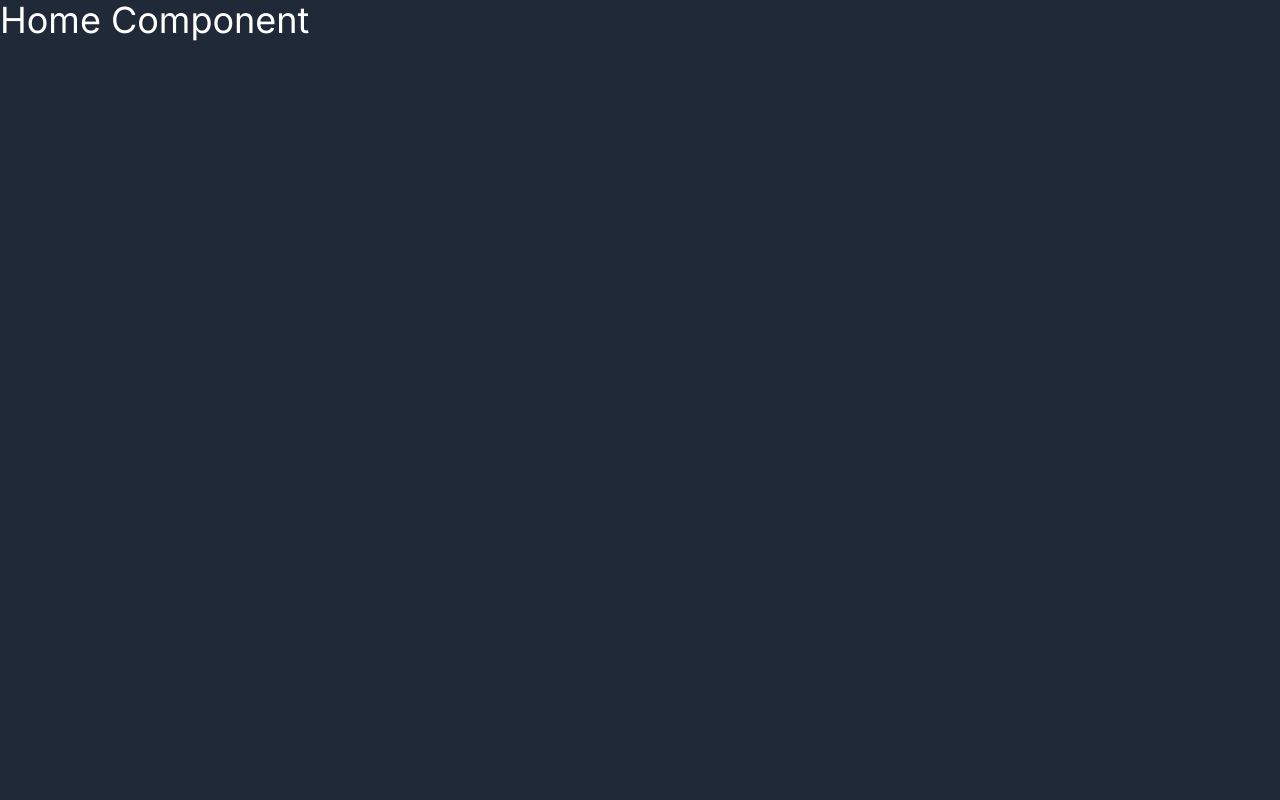
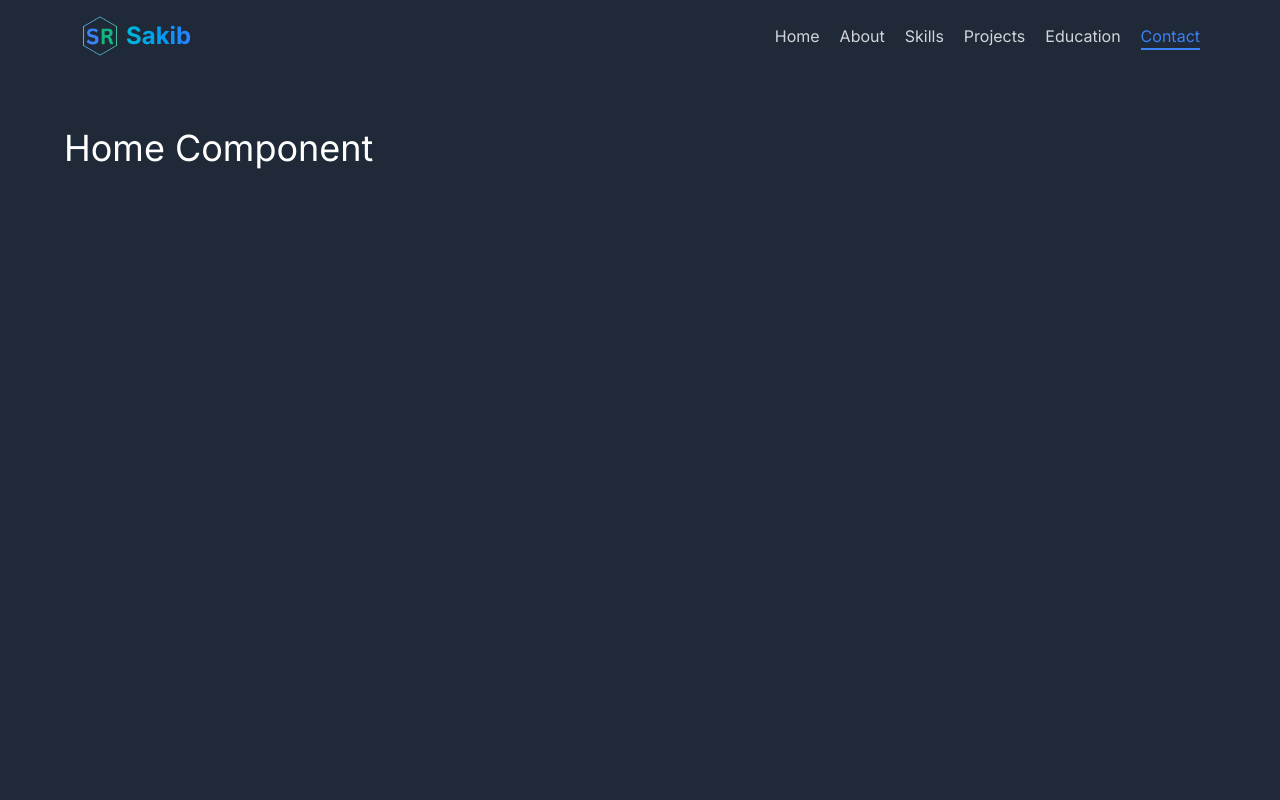
Before and after one commit to sakib-333/portfolio, a React (Vite) app: page / in a window 1280 px wide. Shown: the top 800 px of the page. Built offline with nearby package versions, Linux system fonts and the light colour scheme.

Commit message:
Add navbar.

```diff
--- a/src/App.tsx
+++ b/src/App.tsx
@@ -8,6 +8,7 @@ import Skills from "./Components/Skills/Skills";
 import { SectionContext } from "./Provider/SectionContext";
 import { NavItem } from "./Interfaces/NavItem";
 import Footer from "./Components/Footer/Footer";
+import Navbar from "./Components/Navbar/Navbar";
 
 const App = () => {
   const [actvSection, setActvSection] = useState<NavItem>("home");
@@ -15,13 +16,16 @@ const App = () => {
   return (
     <SectionContext.Provider value={{ actvSection, setActvSection }}>
       <div>
-        <div className="max-w-7xl w-full mx-auto">
+        <div className="max-w-6xl w-full mx-auto">
+          <Navbar />
+          <div className="pt-32">
             <Home />
             <About />
             <Skills />
             <Projects />
             <Education />
             <Contact />
+          </div>
         </div>
         <Footer />
       </div>
--- a/src/Components/Footer/Footer.tsx
+++ b/src/Components/Footer/Footer.tsx
@@ -1,7 +1,7 @@
 const Footer = () => {
   return (
     <div className="w-full h-20 bg-black">
-      <div className="max-w-7xl mx-auto">
+      <div className="max-w-6xl mx-auto">
         <h1 className="text-2xl text-white">Footer</h1>
       </div>
     </div>
--- /dev/null
+++ b/src/Components/Navbar/Components/Hamburger.tsx
@@ -0,0 +1,27 @@
+import { useState } from "react";
+import { GiHamburgerMenu } from "react-icons/gi";
+import { IoClose } from "react-icons/io5";
+import Navigation from "./Navigation";
+
+const Hamburger = () => {
+  const [isShowing, setIsShowing] = useState<boolean>(false);
+  return (
+    <div className="md:hidden">
+      <button
+        className="text-color-2 text-2xl duration-300 p-2 hover:bg-white/10 rounded-md"
+        onClick={() => setIsShowing((c) => !c)}
+      >
+        {isShowing ? <IoClose /> : <GiHamburgerMenu />}
+      </button>
+      <ul
+        className={`${
+          isShowing ? "inline" : "hidden"
+        } min-h-screen w-full fixed left-0 top-20 space-y-3 pl-4 bg-color-1`}
+      >
+        <Navigation />
+      </ul>
+    </div>
+  );
+};
+
+export default Hamburger;
--- /dev/null
+++ b/src/Components/Navbar/Components/Navigation.tsx
@@ -0,0 +1,32 @@
+import useActvSection from "../../../Hooks/useActvSection";
+import { NavItem } from "../../../Interfaces/NavItem";
+
+const navItems: NavItem[] = [
+  "home",
+  "about",
+  "skills",
+  "projects",
+  "education",
+  "contact",
+];
+
+const Navigation = () => {
+  const { actvSection } = useActvSection();
+
+  return navItems.map((navItem) => (
+    <li key={navItem} className="hover:scale-105 duration-100 max-w-max">
+      <a
+        href={`#${navItem}-section`}
+        className={`capitalize transition-colors duration-300 py-0.5 ${
+          actvSection === navItem
+            ? "text-color-2 border-b-2 border-color-2"
+            : "text-color-4"
+        }`}
+      >
+        {navItem}
+      </a>
+    </li>
+  ));
+};
+
+export default Navigation;
--- /dev/null
+++ b/src/Components/Navbar/Navbar.tsx
@@ -0,0 +1,26 @@
+import Hamburger from "./Components/Hamburger";
+import Navigation from "./Components/Navigation";
+
+const Navbar = () => {
+  return (
+    <div className="p-4 flex items-center justify-between max-w-6xl w-full bg-color-1 fixed  mx-auto">
+      <div>
+        <a href="#home-section" className="flex items-center gap-1.5">
+          <img className="w-10 h-10" src="/favicon.png" alt="logo" />
+          <h1 className="text-2xl font-bold gradient-text bg-clip-text text-transparent bg-linear-to-r from-cyan-500 to-blue-500">
+            Sakib
+          </h1>
+        </a>
+      </div>
+
+      <div className="relative transition-all duration-300">
+        <ul className="hidden md:flex items-center gap-5">
+          <Navigation />
+        </ul>
+        <Hamburger />
+      </div>
+    </div>
+  );
+};
+
+export default Navbar;
```
Lines whose indentation alone changed are shown as unchanged.
